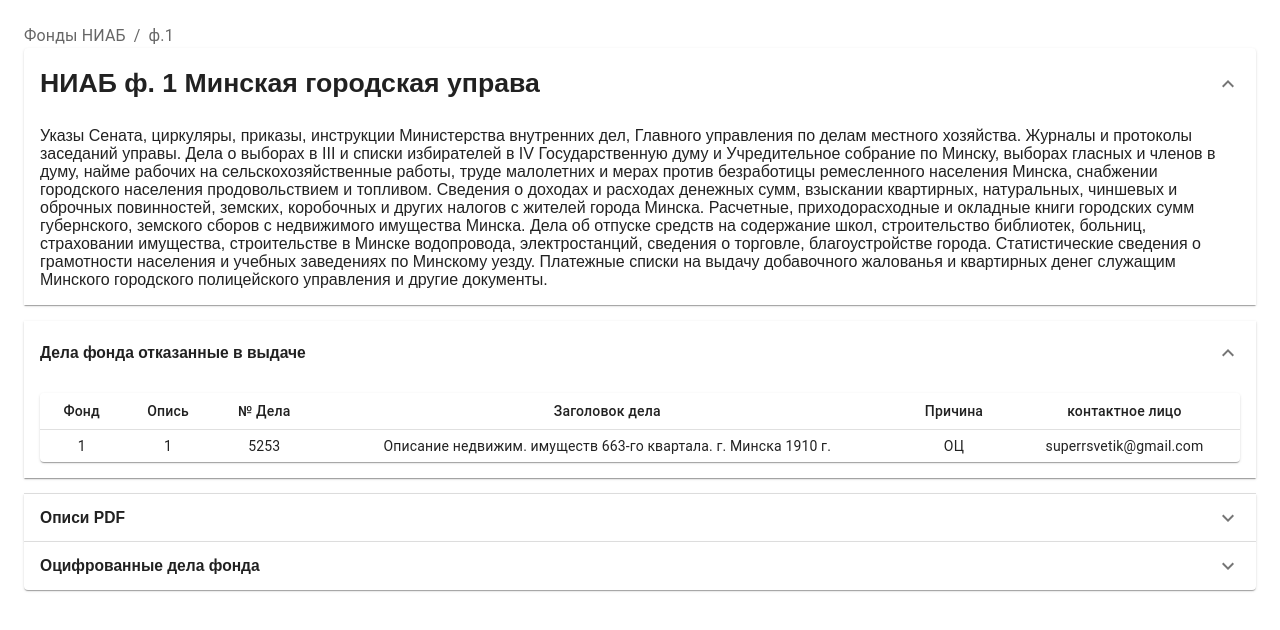
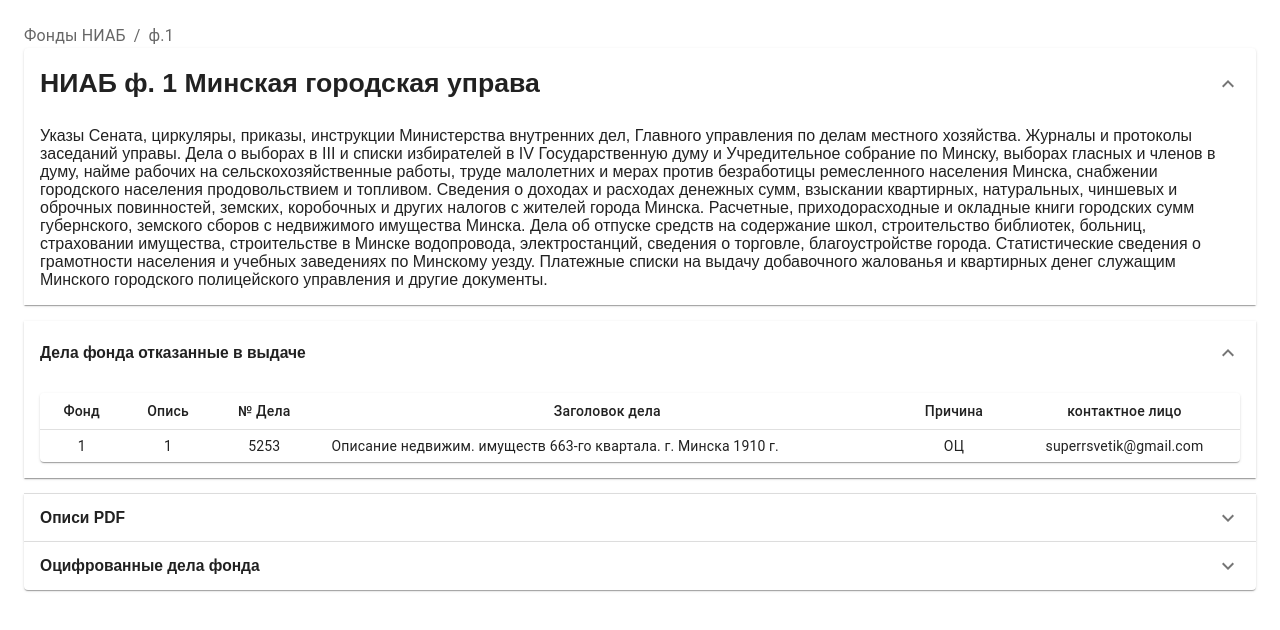
Before and after one commit to shappoff/shappoff.github.io, a Next.js app: page /niab/1 in a window 1280 px wide. Both pictures are taken after a click on the button "Дела фонда отказанные в выдаче". Shown: the top 630 px of the page. Built offline with nearby package versions, Linux system fonts and the light colour scheme.

Commit message:
style page

```diff
--- a/src/components/niab/FondTabs.tsx
+++ b/src/components/niab/FondTabs.tsx
@@ -1,7 +1,6 @@
 'use client'
 
 import * as React from 'react';
-import Box from '@mui/material/Box';
 
 import Table from '@mui/material/Table';
 import TableBody from '@mui/material/TableBody';
@@ -46,7 +45,7 @@ export default function FondTabs({opisi, rejectedItems, digitedPosts}: any) {
                 </AccordionSummary>
                 <AccordionDetails>
                     <Paper sx={{ width: '100%', overflow: 'hidden' }}>
-                        <TableContainer sx={{ maxHeight: '96vh' }}>
+                        <TableContainer>
                             <Table sx={{ minWidth: 650 }} size="small" stickyHeader aria-label="sticky table">
                                 <TableHead>
                                     <TableRow>
@@ -67,7 +66,7 @@ export default function FondTabs({opisi, rejectedItems, digitedPosts}: any) {
                                             <TableCell align="center">{row[0]}</TableCell>
                                             <TableCell align="center">{row[1]}</TableCell>
                                             <TableCell align="center">{row[2]}</TableCell>
-                                            <TableCell align="center">{row[3]}</TableCell>
+                                            <TableCell align="left">{row[3]}</TableCell>
                                             <TableCell align="center">{row[6]}</TableCell>
                                             <TableCell align="center">{row[9]}</TableCell>
                                         </TableRow>
@@ -104,14 +103,14 @@ export default function FondTabs({opisi, rejectedItems, digitedPosts}: any) {
                 </AccordionSummary>
                 <AccordionDetails>
                     <Paper sx={{width: '100%', overflow: 'hidden'}}>
-                        <TableContainer sx={{maxHeight: '96vh'}}>
+                        <TableContainer>
                             <Table sx={{minWidth: 650}} size="small" stickyHeader aria-label="sticky table">
                                 <TableHead>
                                     <TableRow>
                                         <TableCell align="center">Фонд</TableCell>
                                         <TableCell align="center">Опись</TableCell>
                                         <TableCell align="center">№ Дела</TableCell>
-                                        <TableCell align="left">Примичание</TableCell>
+                                        <TableCell align="center">Примичание</TableCell>
                                     </TableRow>
                                 </TableHead>
                                 <TableBody>
```
